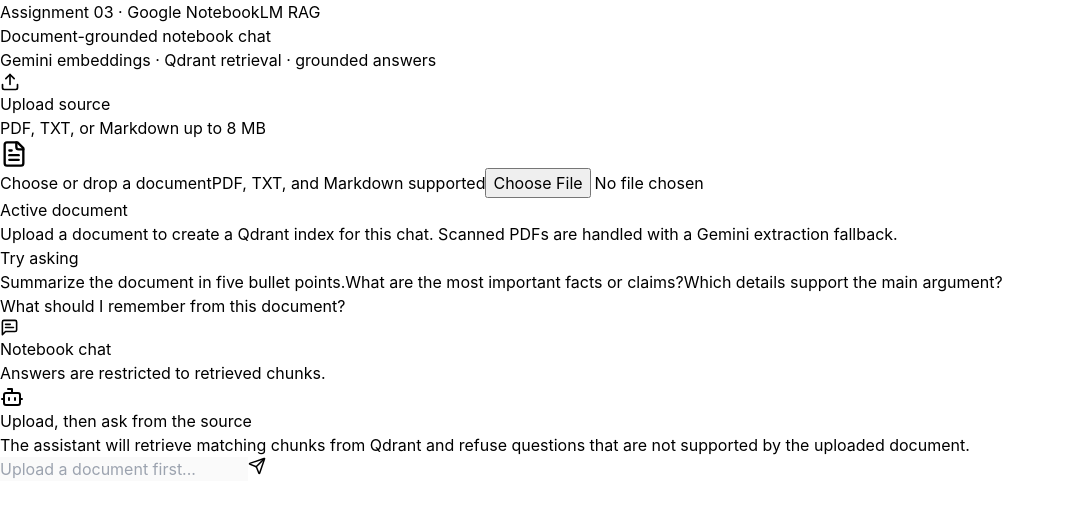
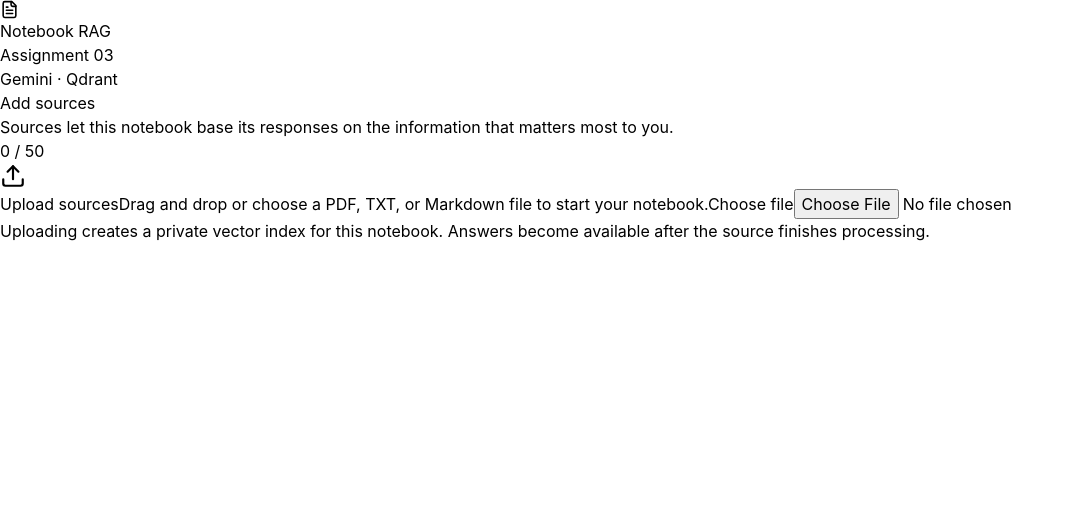
Before and after one commit to Json604/genAI_assignment, a Next.js app in the folder assignment-3/: page / in a window 1280 px wide. Shown: the top 514 px of the page, without its empty margins (0-1074 px from the left). Built offline with nearby package versions, Linux system fonts and the light colour scheme.

Commit message:
Make source upload the first screen

```diff
--- a/assignment-3/app/page.tsx
+++ b/assignment-3/app/page.tsx
@@ -242,43 +242,27 @@
     }));
   }
 
-  return (
-    <main className="min-h-screen bg-[#f6f5f1] text-[#191816]">
-      <div className="mx-auto flex min-h-screen w-full max-w-7xl flex-col px-4 py-4 sm:px-6 lg:px-8">
-        <header className="flex flex-col gap-3 border-b border-[#d8d5cc] pb-4 md:flex-row md:items-end md:justify-between">
+  const uploadPanel = (
+    <div className="rounded-2xl border border-[#dedbd2] bg-white p-6 shadow-sm">
+      <div className="flex items-start justify-between gap-4">
         <div>
-            <p className="font-mono text-xs uppercase tracking-[0.18em] text-[#6f6a60]">
-              Assignment 03 · Google NotebookLM RAG
+          <h2 className="text-xl font-semibold tracking-normal text-[#202124]">Add sources</h2>
+          <p className="mt-1 max-w-xl text-sm leading-6 text-[#5f6368]">
+            Sources let this notebook base its responses on the information that matters most
+            to you.
           </p>
-            <h1 className="mt-2 text-3xl font-semibold tracking-normal text-[#191816]">
-              Document-grounded notebook chat
-            </h1>
         </div>
-          <div className="flex items-center gap-2 text-sm text-[#5e5a52]">
-            <span className="h-2 w-2 rounded-full bg-[#1f8a70]" />
-            Gemini embeddings · Qdrant retrieval · grounded answers
-          </div>
-        </header>
-
-        <section className="grid flex-1 gap-4 py-4 lg:grid-cols-[360px_minmax(0,1fr)]">
-          <aside className="flex flex-col gap-4">
-            <div className="rounded-lg border border-[#d8d5cc] bg-white p-4 shadow-sm">
-              <div className="flex items-center gap-3">
-                <div className="grid h-10 w-10 place-items-center rounded-md bg-[#ecf4f1] text-[#1f8a70]">
-                  <Upload size={20} />
-                </div>
-                <div>
-                  <h2 className="text-base font-semibold">Upload source</h2>
-                  <p className="text-sm text-[#6f6a60]">PDF, TXT, or Markdown up to 8 MB</p>
+        <div className="rounded-full bg-[#f1f3f4] px-3 py-1 text-xs font-medium text-[#5f6368]">
+          0 / 50
         </div>
       </div>
 
       <label
-                className={`mt-4 flex cursor-pointer flex-col items-center justify-center rounded-md border border-dashed px-4 py-8 text-center transition ${
+        className={`mt-6 flex min-h-[260px] cursor-pointer flex-col items-center justify-center rounded-2xl border border-dashed px-6 text-center transition ${
           dragActive
-                    ? "border-[#1f8a70] bg-[#ecf4f1]"
-                    : "border-[#b9b3a6] bg-[#fbfaf7] hover:border-[#1f8a70] hover:bg-[#f1f7f4]"
-                } ${uploading ? "cursor-wait opacity-80" : ""}`}
+            ? "border-[#1a73e8] bg-[#f1f7ff]"
+            : "border-[#c7c9cc] bg-[#fafafa] hover:border-[#1a73e8] hover:bg-[#f8fbff]"
+        } ${uploading ? "cursor-wait opacity-90" : ""}`}
         onDragOver={(event) => {
           event.preventDefault();
           setDragActive(true);
@@ -286,17 +270,22 @@
         onDragLeave={() => setDragActive(false)}
         onDrop={handleDrop}
       >
-                {uploading ? (
-                  <Loader2 className="mb-3 animate-spin text-[#1f8a70]" size={28} />
-                ) : (
-                  <FileText className="mb-3 text-[#736d62]" size={28} />
+        <span className="grid h-14 w-14 place-items-center rounded-full bg-[#e8f0fe] text-[#1a73e8]">
+          {uploading ? <Loader2 className="animate-spin" size={26} /> : <Upload size={26} />}
+        </span>
+        <span className="mt-5 text-base font-medium text-[#202124]">
+          {uploading ? "Uploading and processing source" : "Upload sources"}
+        </span>
+        <span className="mt-2 max-w-md text-sm leading-6 text-[#5f6368]">
+          {uploading
+            ? selectedFileName || "Preparing your document..."
+            : "Drag and drop or choose a PDF, TXT, or Markdown file to start your notebook."}
+        </span>
+        {!uploading && (
+          <span className="mt-5 rounded-full bg-[#0b57d0] px-5 py-2.5 text-sm font-medium text-white shadow-sm transition hover:bg-[#0842a0]">
+            Choose file
+          </span>
         )}
-                <span className="text-sm font-medium">
-                  {uploading ? "Processing document" : "Choose or drop a document"}
-                </span>
-                <span className="mt-1 max-w-[260px] truncate text-xs text-[#777168]">
-                  {selectedFileName || "PDF, TXT, and Markdown supported"}
-                </span>
         <input
           ref={fileInputRef}
           className="sr-only"
@@ -308,32 +297,28 @@
       </label>
 
       {(uploading || uploadStage === "ready" || uploadStage === "error") && (
-                <div className="mt-4 rounded-md border border-[#e2ded5] bg-[#fbfaf7] p-3">
-                  <div className="space-y-2">
+        <div className="mt-5 rounded-2xl border border-[#e3e3e3] bg-[#fafafa] p-4">
+          <div className="grid gap-3 sm:grid-cols-3">
             {getUploadStepState(uploadStage).map((step) => (
               <div key={step.stage} className="flex items-center gap-2 text-sm">
                 <span
-                          className={`grid h-5 w-5 place-items-center rounded-full ${
+                  className={`grid h-6 w-6 place-items-center rounded-full ${
                     step.done
-                              ? "bg-[#1f8a70] text-white"
+                      ? "bg-[#188038] text-white"
                       : step.active
-                                ? "bg-[#ecf4f1] text-[#1f8a70]"
-                                : "bg-[#e8e4db] text-[#8b857b]"
+                        ? "bg-[#e8f0fe] text-[#1a73e8]"
+                        : "bg-[#edf0f2] text-[#7b8085]"
                   }`}
                 >
                   {step.done ? (
-                            <CheckCircle2 size={13} />
+                    <CheckCircle2 size={14} />
                   ) : step.active ? (
-                            <Loader2 className="animate-spin" size={13} />
+                    <Loader2 className="animate-spin" size={14} />
                   ) : (
                     <span className="h-1.5 w-1.5 rounded-full bg-current" />
                   )}
                 </span>
-                        <span
-                          className={
-                            step.done || step.active ? "text-[#2f2b26]" : "text-[#8a8479]"
-                          }
-                        >
+                <span className={step.done || step.active ? "text-[#202124]" : "text-[#6f7377]"}>
                   {step.label}
                 </span>
               </div>
@@ -341,50 +326,93 @@
           </div>
 
           {uploadStage === "extracting" && (
-                    <p className="mt-3 text-xs leading-5 text-[#6f6a60]">
-                      Scanned PDFs can take longer because the app falls back to Gemini text
-                      extraction when no text layer is available.
+            <p className="mt-4 text-sm leading-6 text-[#5f6368]">
+              Scanned PDFs can take longer. If no text layer is found, Gemini extracts the
+              readable text before indexing.
             </p>
           )}
 
           {uploadError && (
-                    <div className="mt-3 flex gap-2 rounded-md border border-[#f3b7ae] bg-[#fff6f4] p-2 text-xs leading-5 text-[#b42318]">
-                      <AlertTriangle className="mt-0.5 shrink-0" size={14} />
+            <div className="mt-4 flex gap-2 rounded-xl border border-[#f3b7ae] bg-[#fff6f4] p-3 text-sm leading-6 text-[#b42318]">
+              <AlertTriangle className="mt-0.5 shrink-0" size={16} />
               <span>{uploadError}</span>
             </div>
           )}
         </div>
       )}
     </div>
+  );
 
-            <div className="rounded-lg border border-[#d8d5cc] bg-white p-4 shadow-sm">
+  if (!document) {
+    return (
+      <main className="min-h-screen bg-[#f8fafd] text-[#202124]">
+        <header className="mx-auto flex h-16 max-w-6xl items-center justify-between px-5">
+          <div className="flex items-center gap-3">
+            <div className="grid h-9 w-9 place-items-center rounded-full bg-[#e8f0fe] text-[#1a73e8]">
+              <FileText size={19} />
+            </div>
+            <div>
+              <p className="text-sm font-medium text-[#202124]">Notebook RAG</p>
+              <p className="text-xs text-[#5f6368]">Assignment 03</p>
+            </div>
+          </div>
+          <div className="rounded-full border border-[#dadce0] bg-white px-3 py-1.5 text-xs text-[#5f6368]">
+            Gemini · Qdrant
+          </div>
+        </header>
+
+        <section className="mx-auto grid min-h-[calc(100vh-64px)] max-w-4xl place-items-center px-5 pb-12">
+          <div className="w-full">
+            {uploadPanel}
+            <p className="mx-auto mt-4 max-w-2xl text-center text-xs leading-5 text-[#6f7377]">
+              Uploading creates a private vector index for this notebook. Answers become available
+              after the source finishes processing.
+            </p>
+          </div>
+        </section>
+      </main>
+    );
+  }
+
+  return (
+    <main className="min-h-screen bg-[#f8fafd] text-[#202124]">
+      <div className="mx-auto flex min-h-screen w-full max-w-7xl flex-col px-4 py-4 sm:px-6 lg:px-8">
+        <header className="flex h-14 items-center justify-between border-b border-[#dadce0]">
+          <div className="flex items-center gap-3">
+            <div className="grid h-8 w-8 place-items-center rounded-full bg-[#e8f0fe] text-[#1a73e8]">
+              <FileText size={17} />
+            </div>
+            <h1 className="text-base font-medium">Notebook RAG</h1>
+          </div>
+          <div className="flex items-center gap-2 text-xs text-[#5f6368]">
+            <span className="h-2 w-2 rounded-full bg-[#188038]" />
+            Source grounded
+          </div>
+        </header>
+
+        <section className="grid flex-1 gap-4 py-4 lg:grid-cols-[320px_minmax(0,1fr)]">
+          <aside className="flex flex-col gap-4">
+            <div className="rounded-2xl border border-[#dadce0] bg-white p-4 shadow-sm">
               <h2 className="text-base font-semibold">Active document</h2>
-              {document ? (
-                <div className="mt-3 rounded-md bg-[#f7f6f2] p-3">
+              <div className="mt-3 rounded-xl bg-[#f8fafd] p-3">
                 <div className="flex items-start gap-2">
-                    <CheckCircle2 className="mt-0.5 shrink-0 text-[#1f8a70]" size={16} />
+                  <CheckCircle2 className="mt-0.5 shrink-0 text-[#188038]" size={16} />
                   <div className="min-w-0">
                     <p className="break-words text-sm font-medium">{document.fileName}</p>
-                      <p className="mt-1 text-xs text-[#6f6a60]">{documentStats}</p>
+                    <p className="mt-1 text-xs text-[#5f6368]">{documentStats}</p>
                   </div>
                 </div>
               </div>
-              ) : (
-                <p className="mt-3 text-sm text-[#6f6a60]">
-                  Upload a document to create a Qdrant index for this chat. Scanned PDFs are
-                  handled with a Gemini extraction fallback.
-                </p>
-              )}
             </div>
 
-            <div className="rounded-lg border border-[#d8d5cc] bg-white p-4 shadow-sm">
+            <div className="rounded-2xl border border-[#dadce0] bg-white p-4 shadow-sm">
               <h2 className="text-base font-semibold">Try asking</h2>
               <div className="mt-3 flex flex-col gap-2">
                 {SAMPLE_QUESTIONS.map((sample) => (
                   <button
                     key={sample}
                     type="button"
-                    className="rounded-md border border-[#dedbd2] px-3 py-2 text-left text-sm text-[#4d4942] transition hover:border-[#1f8a70] hover:bg-[#f1f7f4] disabled:cursor-not-allowed disabled:opacity-50"
+                    className="rounded-xl border border-[#dadce0] px-3 py-2 text-left text-sm text-[#3c4043] transition hover:border-[#1a73e8] hover:bg-[#f8fbff] disabled:cursor-not-allowed disabled:opacity-50"
                     disabled={!canAsk}
                     onClick={() => void askQuestion(sample)}
                   >
@@ -395,18 +423,18 @@
             </div>
           </aside>
 
-          <section className="flex min-h-[620px] flex-col rounded-lg border border-[#d8d5cc] bg-white shadow-sm">
-            <div className="flex items-center justify-between border-b border-[#e5e1d8] px-4 py-3">
+          <section className="flex min-h-[620px] flex-col rounded-2xl border border-[#dadce0] bg-white shadow-sm">
+            <div className="flex items-center justify-between border-b border-[#e8eaed] px-4 py-3">
               <div className="flex items-center gap-3">
-                <div className="grid h-9 w-9 place-items-center rounded-md bg-[#f2eee3] text-[#7b5e24]">
+                <div className="grid h-9 w-9 place-items-center rounded-full bg-[#fef7e0] text-[#b06000]">
                   <MessageSquareText size={19} />
                 </div>
                 <div>
                   <h2 className="text-base font-semibold">Notebook chat</h2>
-                  <p className="text-xs text-[#6f6a60]">Answers are restricted to retrieved chunks.</p>
+                  <p className="text-xs text-[#5f6368]">Answers are restricted to retrieved chunks.</p>
                 </div>
               </div>
-              {busy && <Loader2 className="animate-spin text-[#1f8a70]" size={20} />}
+              {busy && <Loader2 className="animate-spin text-[#1a73e8]" size={20} />}
             </div>
 
             <div className="flex-1 space-y-4 overflow-y-auto px-4 py-5">
```
Lines whose indentation alone changed are shown as unchanged.
